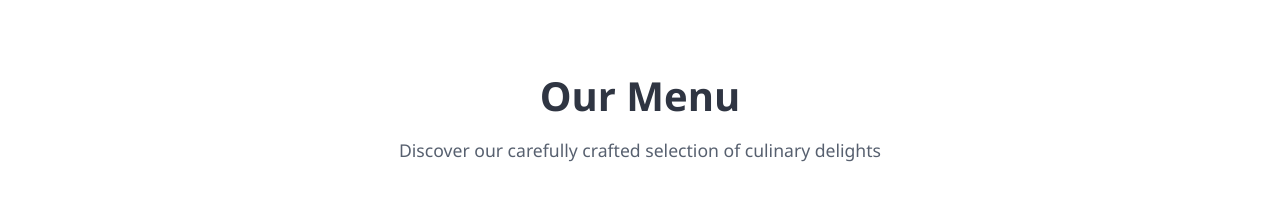
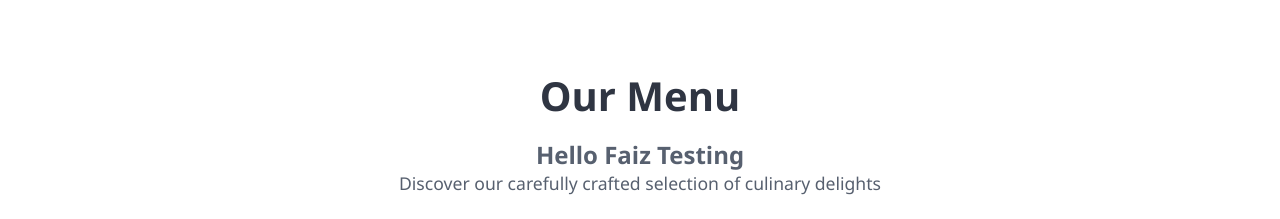
Before and after one commit to faizawan018338/cloud-website, a plain HTML site: page new.html in a window 1280 px wide. Shown: the part 1740-1959 px from the top of the page. Drawn offline with Linux system fonts and the light colour scheme.

Commit message:
Update new.html

```diff
--- a/new.html
+++ b/new.html
@@ -987,6 +987,7 @@
         <div class="container">
             <div class="section-title">
                 <h2>Our Menu</h2>
+                <h1>Hello Faiz Testing</h1>
                 <p>Discover our carefully crafted selection of culinary delights</p>
             </div>
 
```
